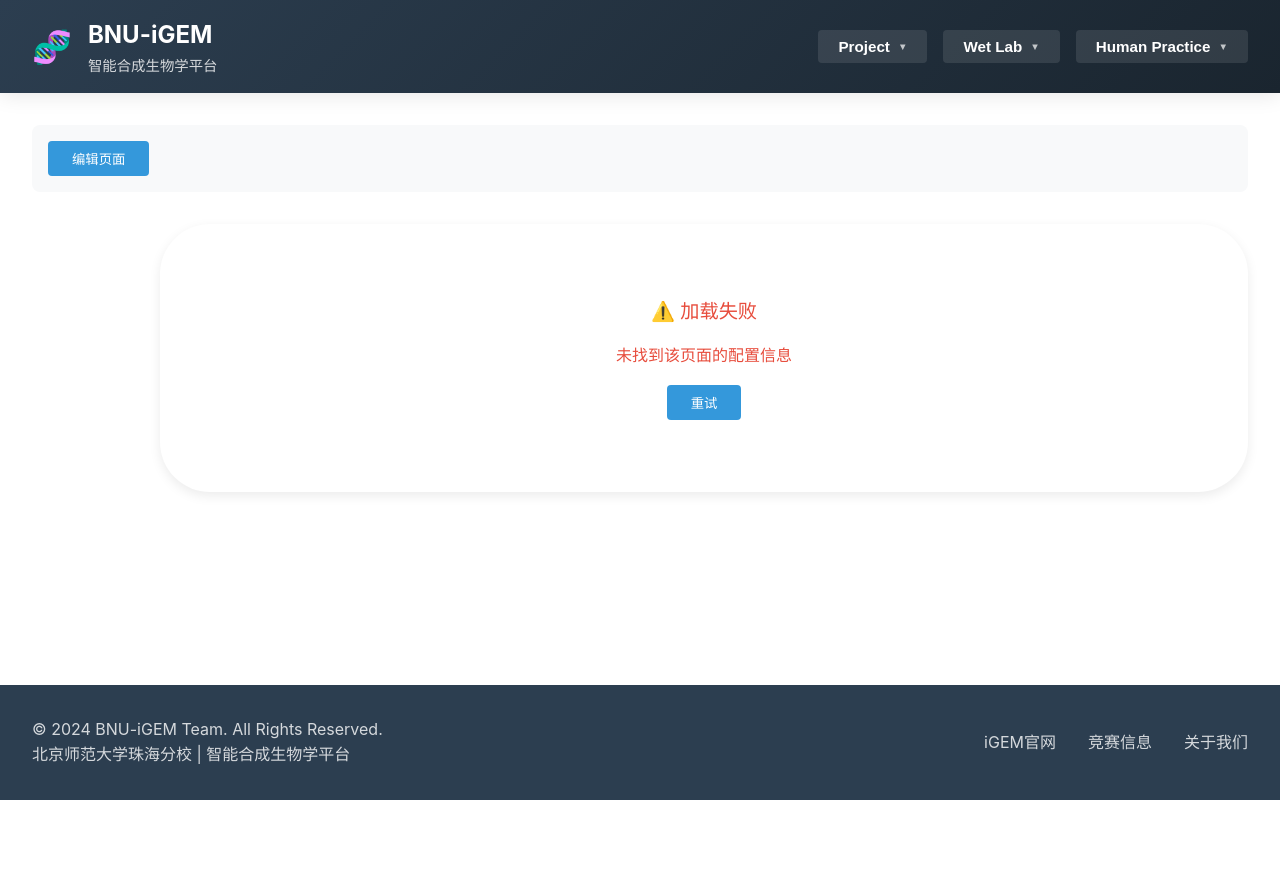
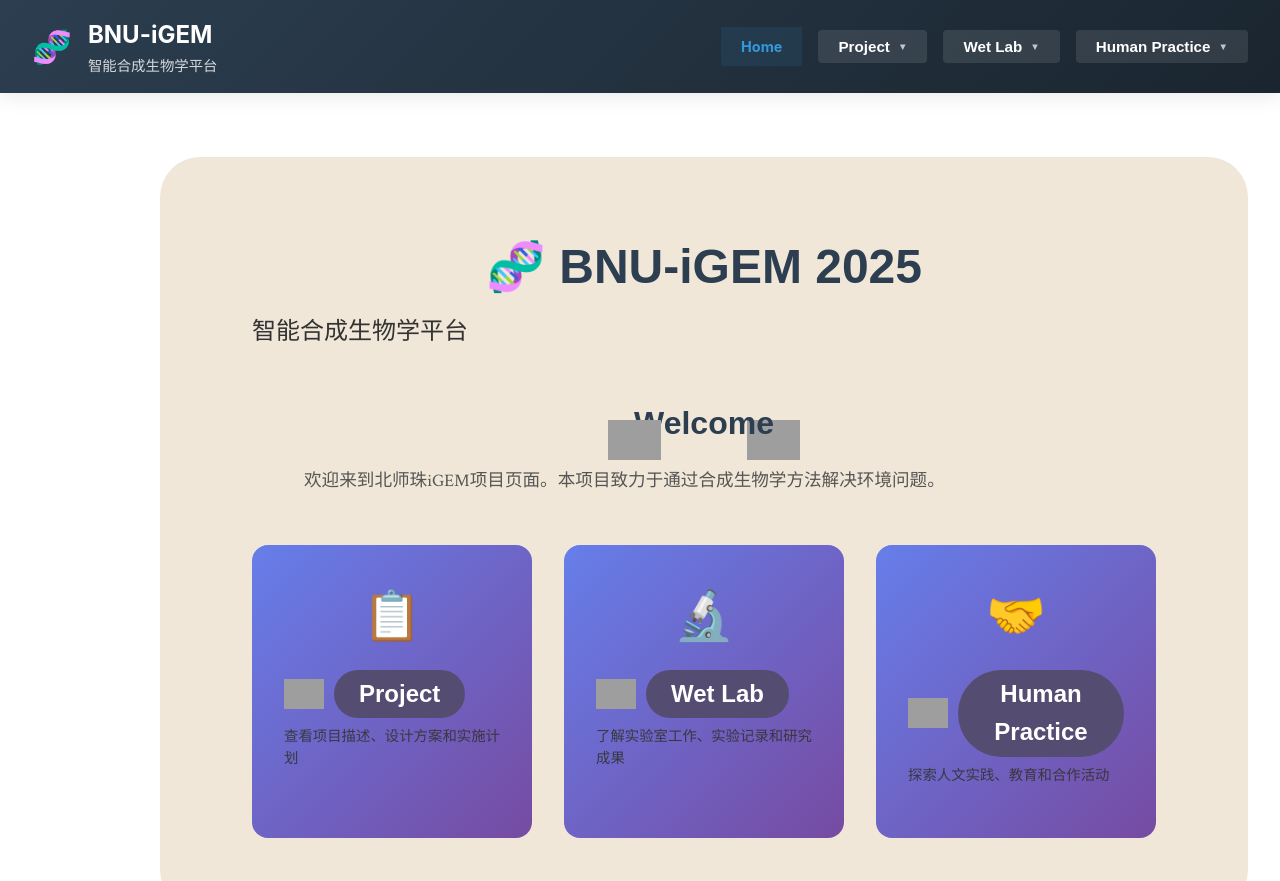
Before and after one commit to raven94797/test2.24, a plain HTML site: page index.html in a window 1280 px wide. Shown: the top 881 px of the page. Before the commit the page ends 800 px from the top, so only its background shows below. Drawn offline with nearby package versions, Linux system fonts and the light colour scheme; no server answers; grey boxes are pictures that could not be loaded; a web font is replaced by a local one.

Commit message:
Add files via upload

```diff
--- a/config.js
+++ b/config.js
@@ -9,6 +9,9 @@
 
     // 页面配置
     BIN_IDS: {
+        // Home (不使用API，单独处理)
+        'home': null,
+
         // Project
         'description': '69f9b8dbaaba88219772a4da',
         'design': '69f9b8e4856a682189aab732',
@@ -39,7 +42,7 @@
     USE_FALLBACK_DATA: true,
 
     // 当前页面
-    currentPage: 'description',
+    currentPage: 'home',
 
     isEditing: false,
     originalContent: '',
@@ -64,6 +67,39 @@
 
     // 备用数据（当API不可用时使用）
     FALLBACK_DATA: {
+        'home': {
+            title: 'BNU-iGEM 2025',
+            content: `<div class="home-container">
+    <div class="home-hero">
+        <h1 class="home-title">🧬 BNU-iGEM 2025</h1>
+        <p class="home-subtitle">智能合成生物学平台</p>
+    </div>
+    <div class="home-content">
+        <div class="home-section">
+            <h2>Welcome</h2>
+            <p>欢迎来到北师珠iGEM项目页面。本项目致力于通过合成生物学方法解决环境问题。</p>
+        </div>
+        <div class="home-cards">
+            <div class="home-card" onclick="loadWikiContent('description')">
+                <span class="card-icon">📋</span>
+                <h3>Project</h3>
+                <p>查看项目描述、设计方案和实施计划</p>
+            </div>
+            <div class="home-card" onclick="loadWikiContent('engineering')">
+                <span class="card-icon">🔬</span>
+                <h3>Wet Lab</h3>
+                <p>了解实验室工作、实验记录和研究成果</p>
+            </div>
+            <div class="home-card" onclick="loadWikiContent('ihp')">
+                <span class="card-icon">🤝</span>
+                <h3>Human Practice</h3>
+                <p>探索人文实践、教育和合作活动</p>
+            </div>
+        </div>
+    </div>
+</div>`,
+            features: { timeline: false, comments: false }
+        },
         'description': {
             title: 'Description',
             content: '<h2>项目描述</h2><p>这是项目的基本描述页面。</p>',
--- a/core.js
+++ b/core.js
@@ -16,7 +16,7 @@
 
 function initNavigation() {
     const navLinks = document.querySelectorAll('.nav-link');
-    const hash = window.location.hash.substring(1) || 'project';
+    const hash = window.location.hash.substring(1) || 'home';
 
     // 设置初始页面状态
     CONFIG.requestedPage = hash;
@@ -47,7 +47,7 @@
     });
 
     window.addEventListener('hashchange', function() {
-        const hash = window.location.hash.substring(1) || 'project';
+        const hash = window.location.hash.substring(1) || 'home';
         if (CONFIG.BIN_IDS[hash]) {
             CONFIG.requestedPage = hash;
             CONFIG.currentPage = hash;
@@ -70,16 +70,23 @@
     }
 
     const binId = CONFIG.BIN_IDS[CONFIG.currentPage];
-    if (!binId) {
-        showError('未找到该页面的配置信息');
-        return;
-    }
 
     const container = document.getElementById('wikiContent');
     const loading = document.getElementById('contentLoading');
 
     if (!container || !loading) {
         console.error('无法找到 wikiContent 或 contentLoading 元素');
+        return;
+    }
+
+    if (CONFIG.currentPage === 'home') {
+        loading.style.display = 'none';
+        renderWikiContent(CONFIG.FALLBACK_DATA['home']);
+        return;
+    }
+
+    if (!binId) {
+        showError('未找到该页面的配置信息');
         return;
     }
 
@@ -228,6 +235,14 @@
     }
 
     CONFIG.lastLoadedPage = CONFIG.currentPage;
+
+    const editToolbar = document.getElementById('editToolbar');
+    const editContentBtn = document.getElementById('editContentBtn');
+    if (CONFIG.currentPage === 'home') {
+        if (editToolbar) editToolbar.style.display = 'none';
+    } else {
+        if (editToolbar) editToolbar.style.display = 'flex';
+    }
 
     if (CONFIG.DEBUG_MODE) {
         console.log('[DEBUG] container 元素:', container);
--- a/index.html
+++ b/index.html
@@ -30,6 +30,7 @@
                 </div>
             </a>
             <nav class="main-nav">
+                <a href="#" class="nav-link home-link active" data-page="home">Home</a>
                 <div class="nav-dropdown">
                     <button class="nav-dropdown-toggle">Project</button>
                     <div class="nav-dropdown-content">
--- a/styles.css
+++ b/styles.css
@@ -150,6 +150,11 @@
 .nav-link.active {
     background: rgba(52, 152, 219, 0.1);
     color: var(--secondary-color);
+}
+
+.home-link {
+    font-weight: 700;
+    padding: 0.5rem 1.25rem;
 }
 
 /* 页面内容 */
@@ -1076,3 +1081,100 @@
         margin-top: 0.5rem;
     }
 }
+
+/* Home页面样式 */
+.home-container {
+    text-align: center;
+    padding: 2rem;
+}
+
+.home-hero {
+    margin-bottom: 3rem;
+}
+
+.home-title {
+    font-size: 3rem;
+    font-weight: 800;
+    color: var(--primary-color);
+    margin-bottom: 0.5rem;
+    font-family: 'Arima Madurai', sans-serif;
+}
+
+.home-subtitle {
+    font-size: 1.5rem;
+    color: var(--secondary-color);
+    font-weight: 500;
+}
+
+.home-section {
+    max-width: 800px;
+    margin: 0 auto 3rem;
+}
+
+.home-section h2 {
+    font-size: 2rem;
+    color: var(--primary-color);
+    margin-bottom: 1rem;
+}
+
+.home-section p {
+    font-size: 1.1rem;
+    line-height: 1.8;
+    color: #555;
+}
+
+.home-cards {
+    display: flex;
+    justify-content: center;
+    gap: 2rem;
+    flex-wrap: wrap;
+    margin-top: 3rem;
+}
+
+.home-card {
+    background: linear-gradient(135deg, #667eea 0%, #764ba2 100%);
+    color: white;
+    padding: 2rem;
+    border-radius: 16px;
+    width: 280px;
+    cursor: pointer;
+    transition: transform 0.3s ease, box-shadow 0.3s ease;
+}
+
+.home-card:hover {
+    transform: translateY(-10px);
+    box-shadow: 0 20px 40px rgba(102, 126, 234, 0.4);
+}
+
+.home-card .card-icon {
+    font-size: 3rem;
+    display: block;
+    margin-bottom: 1rem;
+}
+
+.home-card h3 {
+    font-size: 1.5rem;
+    margin-bottom: 0.5rem;
+}
+
+.home-card p {
+    font-size: 0.9rem;
+    opacity: 0.9;
+    line-height: 1.5;
+}
+
+@media (max-width: 768px) {
+    .home-title {
+        font-size: 2rem;
+    }
+
+    .home-cards {
+        flex-direction: column;
+        align-items: center;
+    }
+
+    .home-card {
+        width: 100%;
+        max-width: 300px;
+    }
+}
```
